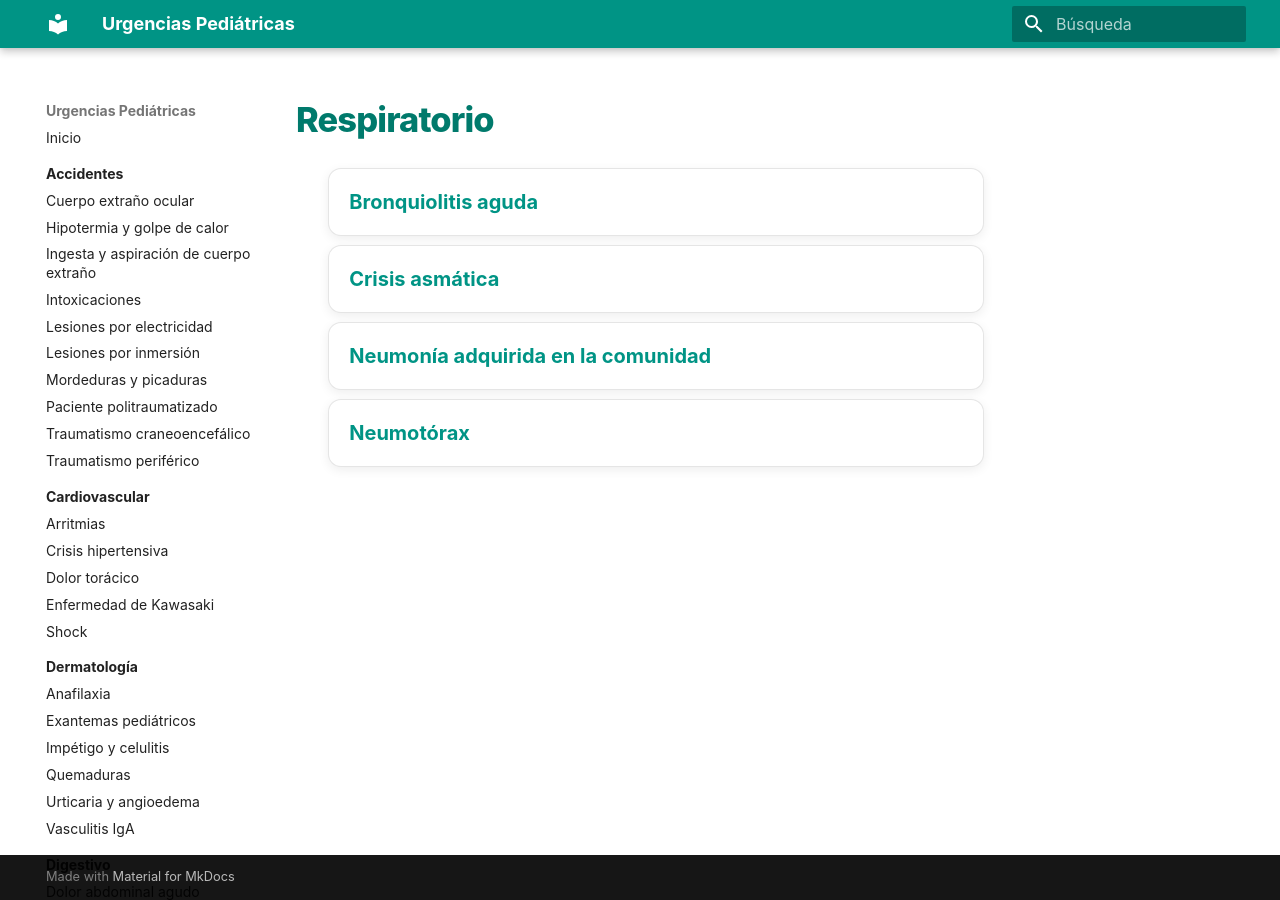
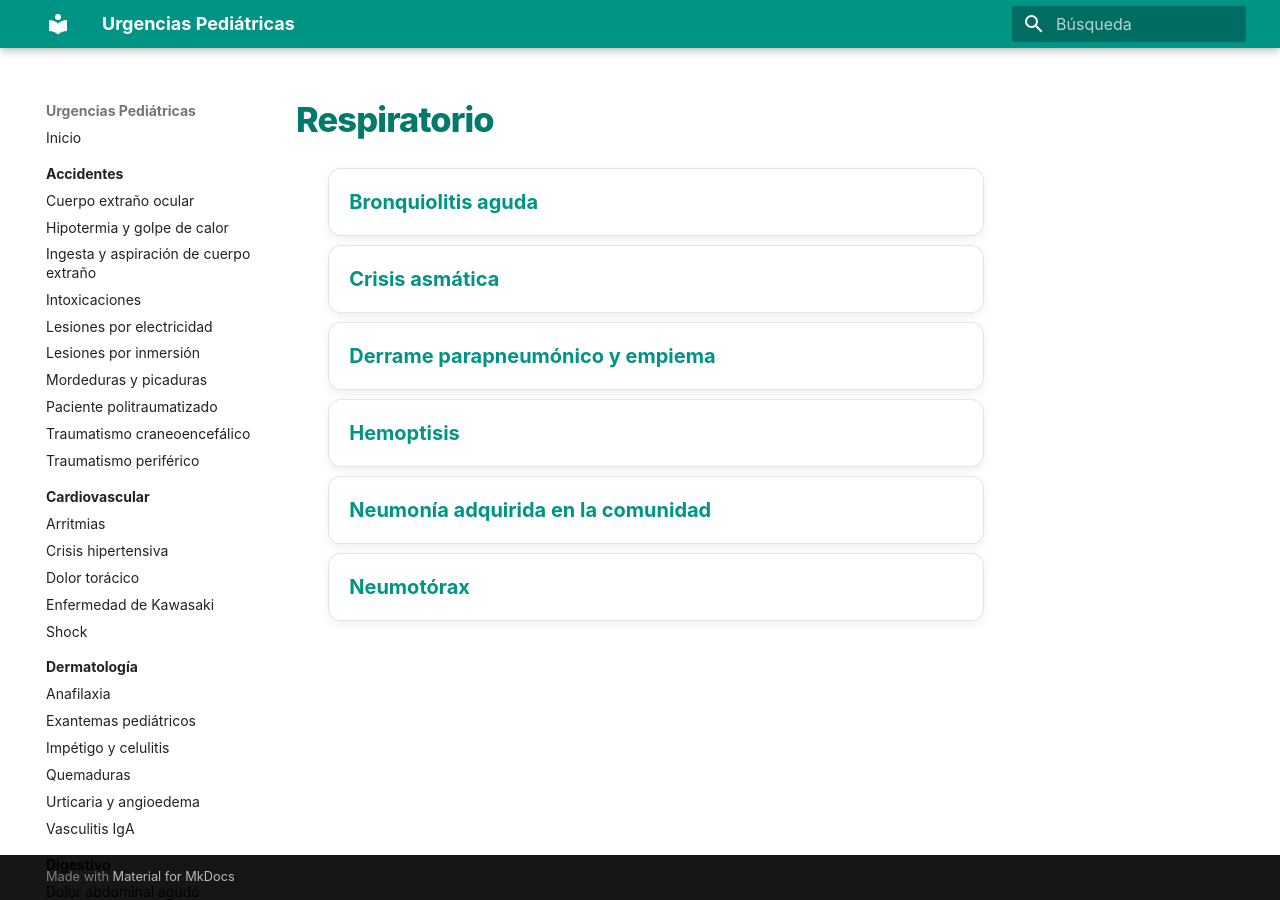
Before and after one commit to gonzaloares/urgencias-pediatricas, an MkDocs documentation site: the page built from docs/respiratorio/index.md, in a window 1280 px wide. Built offline with MkDocs 1.6.1 and Material for MkDocs 9.7.7, drawn with Linux system fonts in a browser that asks for light colours.

Commit message:
Actualiza docs/respiratorio/index.md

```diff
--- a/docs/respiratorio/index.md
+++ b/docs/respiratorio/index.md
@@ -4,6 +4,8 @@
 
 - [Bronquiolitis aguda](bronquiolitis-aguda.md)
 - [Crisis asmática](crisis-asmatica.md)
+- [Derrame parapneumónico y empiema](derrame-pleural-empiema.md)
+- [Hemoptisis](hemoptisis.md)
 - [Neumonía adquirida en la comunidad](neumonia-adquirida-comunidad.md)
 - [Neumotórax](neumotorax.md)
 
```
